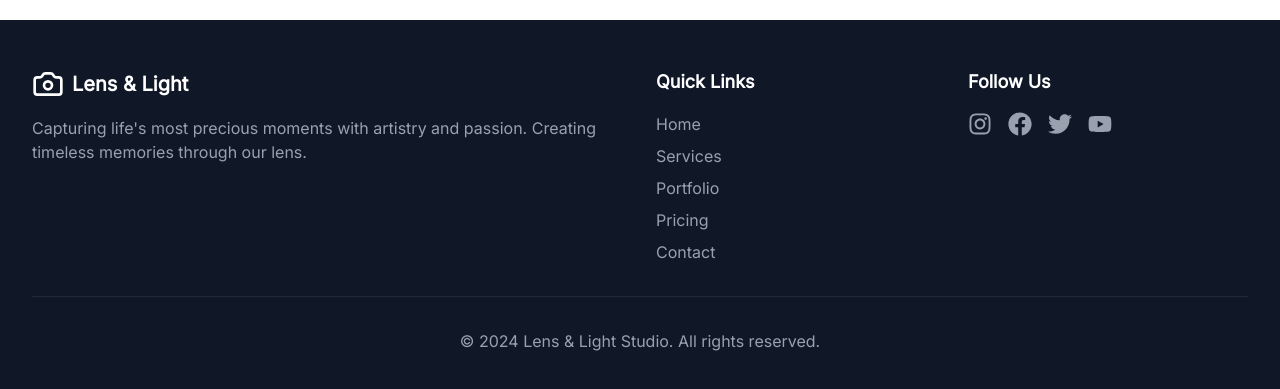
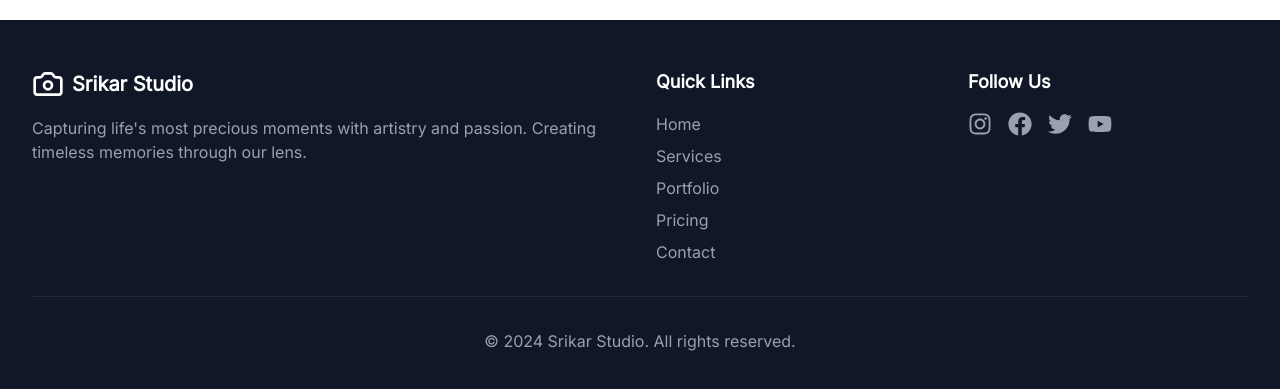
Before and after one commit to sreekanth9885/srikar-studio, a React (Vite) app: page / in a window 1280 px wide. Shown: the part 6286-6675 px from the top of the page. Built offline with nearby package versions, Linux system fonts and the light colour scheme.

Commit message:
Update Footer.tsx

```diff
--- a/src/components/Footer.tsx
+++ b/src/components/Footer.tsx
@@ -28,7 +28,7 @@ export const Footer = () => {
           <div className="col-span-1 md:col-span-2">
             <div className="flex items-center space-x-2 mb-4">
               <Camera className="w-8 h-8" />
-              <span className="text-xl font-bold font-display">Lens & Light</span>
+                          <span className="text-xl font-bold font-display">Srikar Studio</span>
             </div>
             <p className="text-gray-400 mb-4">
               Capturing life's most precious moments with artistry and passion. Creating timeless memories through our lens.
@@ -73,7 +73,7 @@ export const Footer = () => {
         </div>
 
         <div className="border-t border-gray-800 mt-8 pt-8 text-center text-gray-400">
-          <p>&copy; 2024 Lens & Light Studio. All rights reserved.</p>
+                  <p>&copy; 2024 Srikar Studio. All rights reserved.</p>
         </div>
       </div>
     </footer>
```
